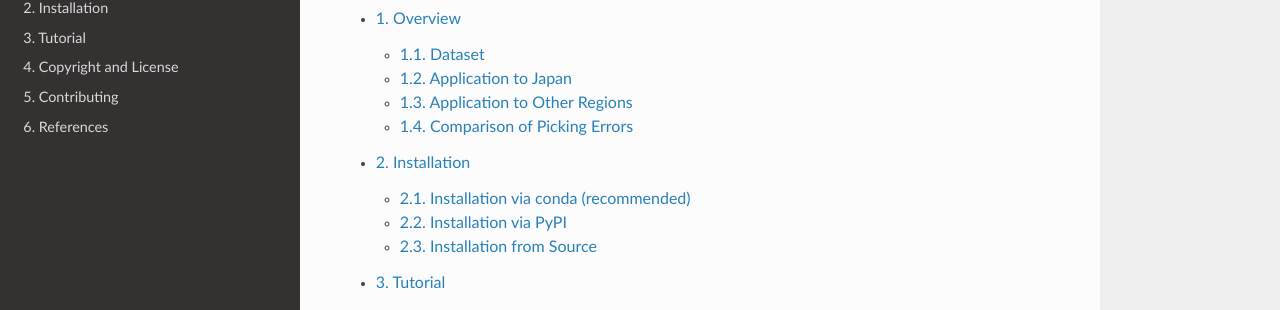
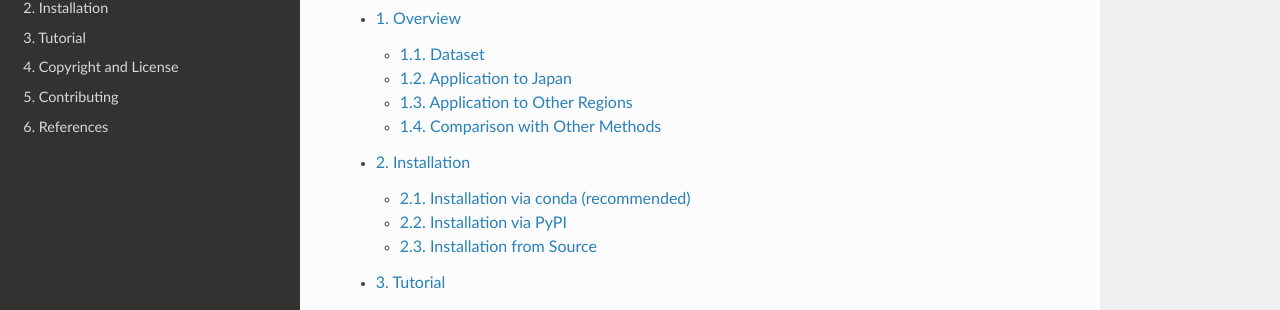
Before and after one commit to smousavi05/EQTransformer, a Sphinx documentation site: the page built from docs/source/index.rst, in a window 1280 px wide and 900 px high, scrolled down 707 px. Shown: the part 141-451 px from the top of the window. Built offline with Sphinx 7.4.7 and the Read the Docs theme 2.0.0, drawn with Linux system fonts in a browser that asks for light colours.

Commit message:
Update overview.rst

```diff
--- a/docs/source/overview.rst
+++ b/docs/source/overview.rst
@@ -67,7 +67,7 @@ West Texas_, USA:
 Variations in the output probability predictions (model uncertainty) can be useful to identify false-positive events (like the one shown in the above figure).
 
 
-Comparison of Picking Errors
+Comparison with Other Methods
 ----------------------------
 Below are the picking errors for P and S waves. All methods have been applied to the same benchmark test set from STEAD_.
 
```
